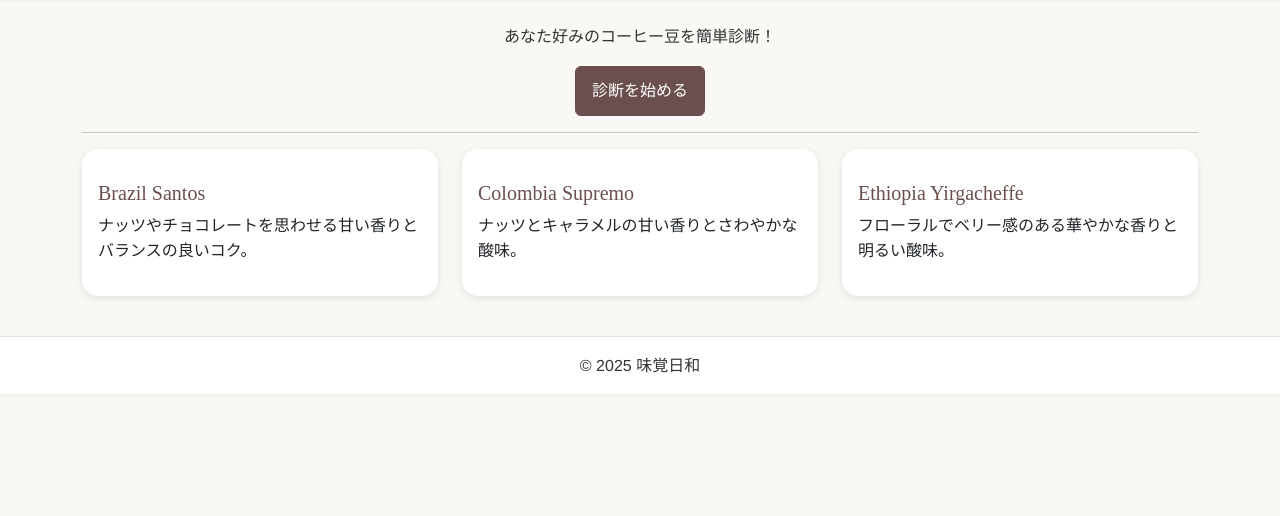
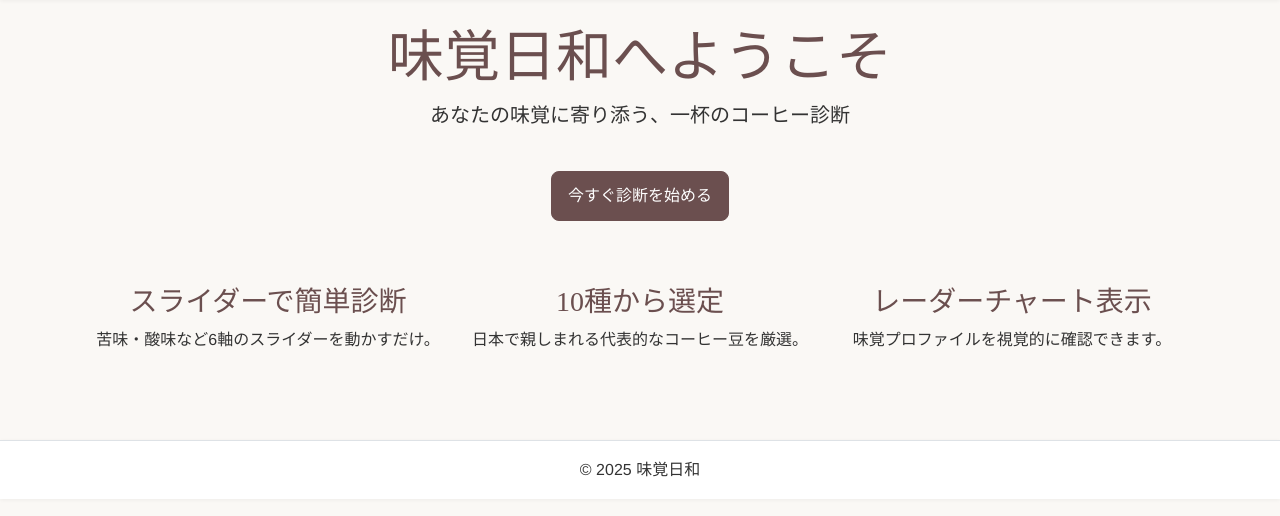
Before and after one commit to Rock2871/mikaku-biyori, a Flask app: page / in a window 1280 px wide. Shown: the part 64-580 px from the top of the page. Run offline with Flask 2, Linux system fonts and the light colour scheme.

Commit message:
ChatGPT Update index.html

```diff
--- a/templates/index.html
+++ b/templates/index.html
@@ -1,19 +1,31 @@
 {% extends 'base.html' %}
 {% block content %}
-  <div class="text-center">
-    <p>あなた好みのコーヒー豆を簡単診断！</p>
-    <a href="{{ url_for('diagnosis') }}" class="btn btn-primary">診断を始める</a>
-  </div>
-  <hr>
-  <div class="row">
-    {% for bean in beans %}
-      <div class="col-md-4 mb-3">
-        <div class="card p-3">
-          <h5>{{ bean.name }}</h5>
-          <p>{{ bean.description }}</p>
-        </div>
+  <section class="hero">
+    <div class="hero-overlay"></div>
+    <div class="hero-content container text-center">
+      <h1 class="display-4">味覚日和へようこそ</h1>
+      <p class="lead">あなたの味覚に寄り添う、一杯のコーヒー診断</p>
+      <a href="{{ url_for('diagnosis') }}" class="btn btn-primary btn-lg mt-4">今すぐ診断を始める</a>
+    </div>
+  </section>
+
+  <section class="features container py-5">
+    <div class="row g-4">
+      <div class="col-md-4 text-center feature-item">
+        <i class="fas fa-sliders-h fa-3x mb-3"></i>
+        <h3>スライダーで簡単診断</h3>
+        <p>苦味・酸味など6軸のスライダーを動かすだけ。</p>
       </div>
-    {% endfor %}
-
-  </div>
+      <div class="col-md-4 text-center feature-item">
+        <i class="fas fa-coffee fa-3x mb-3"></i>
+        <h3>10種から選定</h3>
+        <p>日本で親しまれる代表的なコーヒー豆を厳選。</p>
+      </div>
+      <div class="col-md-4 text-center feature-item">
+        <i class="fas fa-chart-line fa-3x mb-3"></i>
+        <h3>レーダーチャート表示</h3>
+        <p>味覚プロファイルを視覚的に確認できます。</p>
+      </div>
+    </div>
+  </section>
 {% endblock %}
```
